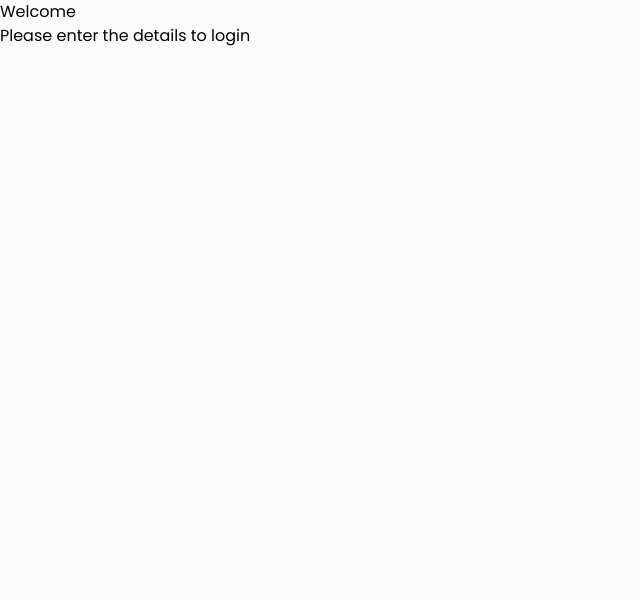
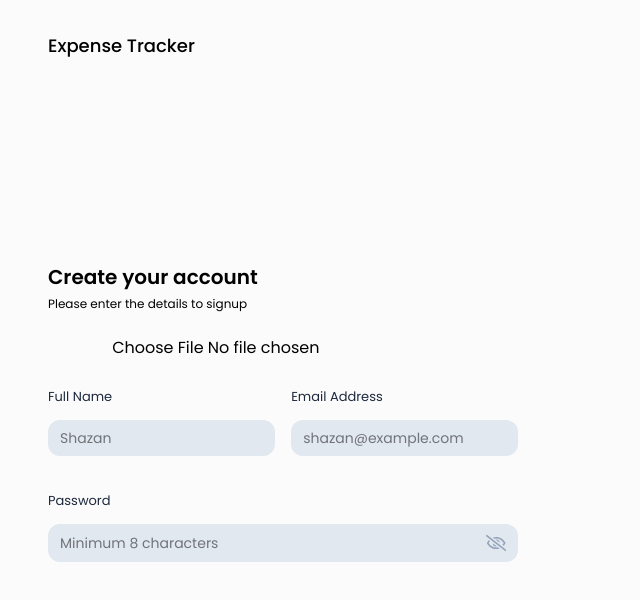
Before and after one commit to mfmshazan/ExpenseTracker, a React (Vite) app in the folder frontend/expense-tracker/: page /signup in a window 1280 px wide. Shown: the top 600 px of the page, without its empty margins (0-640 px from the left). Built offline with nearby package versions, Linux system fonts and the light colour scheme.

Commit message:
4th commit

```diff
--- /dev/null
+++ b/frontend/expense-tracker/src/components/inputs/ProfilePhoto.jsx
@@ -0,0 +1,46 @@
+import React, { useState, useRef } from 'react'
+import { LuUser, LuUpload, LuTrash} from 'react-icons/lu'
+
+const ProfilePhoto = ({ image, setImage }) => {
+
+    const inputRef = useRef(null)
+    const [previewUrl, setPreviewUrl] = useState(null)
+
+    const handleChangeImage = (event) => {
+        const file = event.target.files[0]
+
+        if (file) {
+            //update image file
+            setImage(file);
+        }
+
+        //Handle preview url from the file
+        const preview = URL.createObjectURL(file);
+        setPreviewUrl(preview);
+    };
+
+    const handleRemoveImage = () => {
+        setImage(null);
+        setPreviewUrl(null);
+    };
+
+    const onChooseFile = () => {
+        inputRef.current.click();
+    }
+
+
+    return (
+        <div className='flex justify-center mb-6'>
+         <input
+            type="file"
+            accept = 'image/*'
+            ref= {inputRef}
+            onChange = {handleChangeImage}
+            className=""
+            />
+        </div>
+
+    )
+}
+
+export default ProfilePhoto
--- a/frontend/expense-tracker/src/pages/Auth/Login.jsx
+++ b/frontend/expense-tracker/src/pages/Auth/Login.jsx
@@ -55,7 +55,7 @@ const Login = () => {
                     type = "password"
                 />
 
-                {error && <p className='text-red-500 font.sm pb-3'>{email}</p>}
+                {error && <p className='text-red-500 font.sm pb-3 text-sm'>{error}</p>}
 
                 <button type='submit' className='btn-primary'>
                     LOGIN
--- a/frontend/expense-tracker/src/pages/Auth/SignUp.jsx
+++ b/frontend/expense-tracker/src/pages/Auth/SignUp.jsx
@@ -1,13 +1,58 @@
-import React from 'react'
+import React, { useState } from 'react'
+import AuthLayout from '../../components/layouts/AuthLayout'
+import Input from '../../components/Inputs/Input'
+import ProfilePhoto from '../../components/inputs/ProfilePhoto'
 
 const SignUp = () => {
+
+  const [email, setEmail] = useState("")
+  const [password, setPassword] = useState("")
+  const [fullName, setFullName] = useState("");
+  const [profileImage, setProfileImage] = useState(null)
+
+  const handleSignUp = async (e) => { }
+
   return (
-    <div>
-      <div className=''>
-        <h3 className=''>Welcome </h3>
-        <p className=''>Please enter the details to login</p>
+    <AuthLayout>
+
+      <div className='lg:w-[70%] h-3/4 md:h-full flex flex-col justify-center'>
+        <h3 className='text-xl font-semibold text-black '>Create your account </h3>
+        <p className='text-xs text-size-700 mt-[5px] mb-6'>Please enter the details to signup</p>
+
+        <form onSubmit={handleSignUp}>
+
+          <ProfilePhoto image={profileImage} setImage={setProfileImage} />
+          <div className='grid grid-cols-1 md:grid-cols-2 gap-4'>
+
+
+            <Input
+              value={fullName}
+              onChange={(target) => setFullName(target.value)}
+              label="Full Name"
+              placeholder="Shazan"
+              type='text'
+            /><Input
+              value={email}
+              onChange={({ target }) => setEmail(target.value)}
+              label="Email Address"
+              placeholder="shazan@example.com"
+              type="text"
+            />
+            <div className='col-span-2'>
+              <Input
+                value={password}
+                onChange={({ target }) => setPassword(target.value)}
+                label="Password"
+                placeholder="Minimum 8 characters"
+                type="password"
+              />
+            </div>
+          </div>
+        </form>
       </div>
-    </div>
+    </AuthLayout>
+
+
   )
 }
 
```
